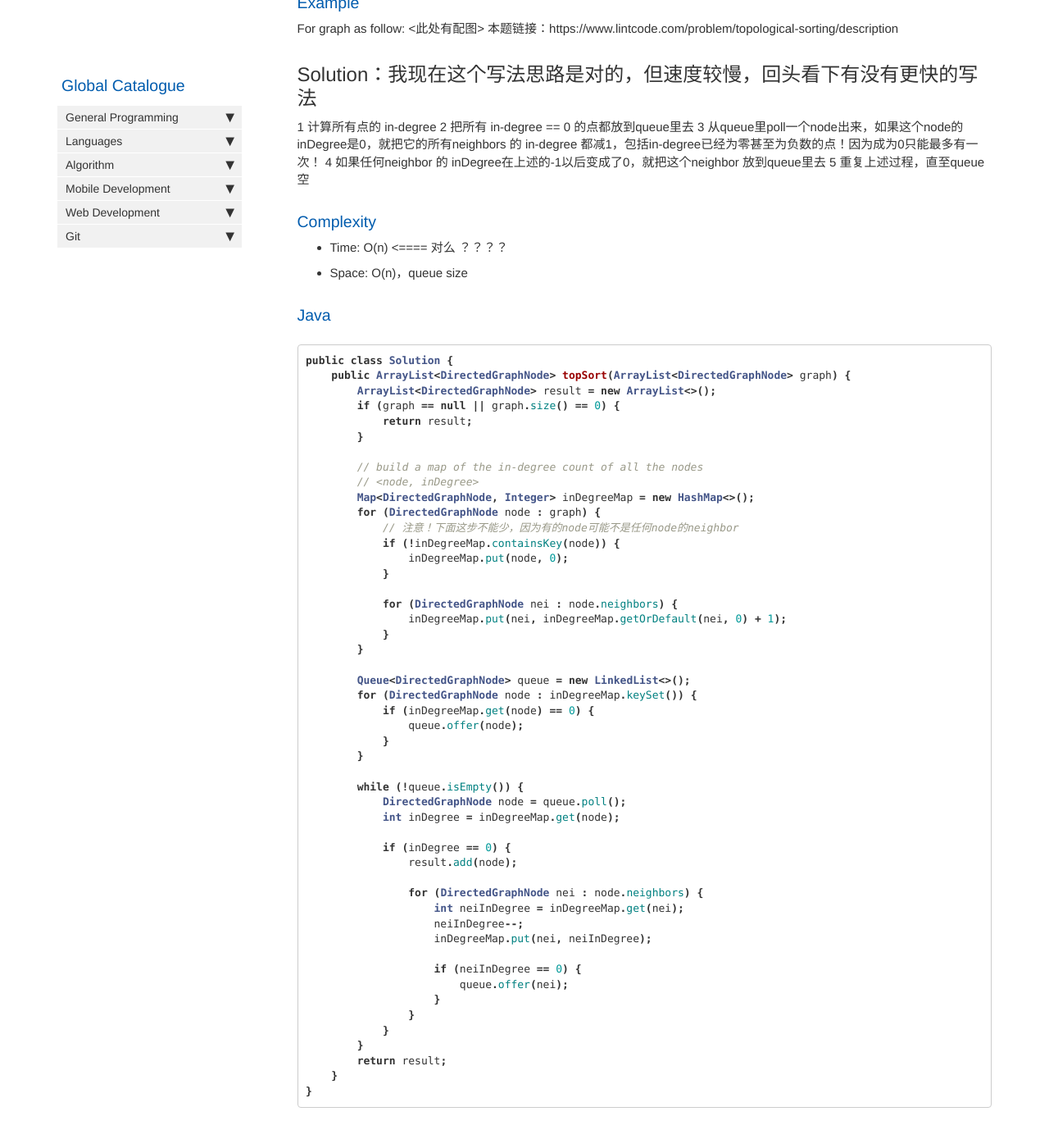
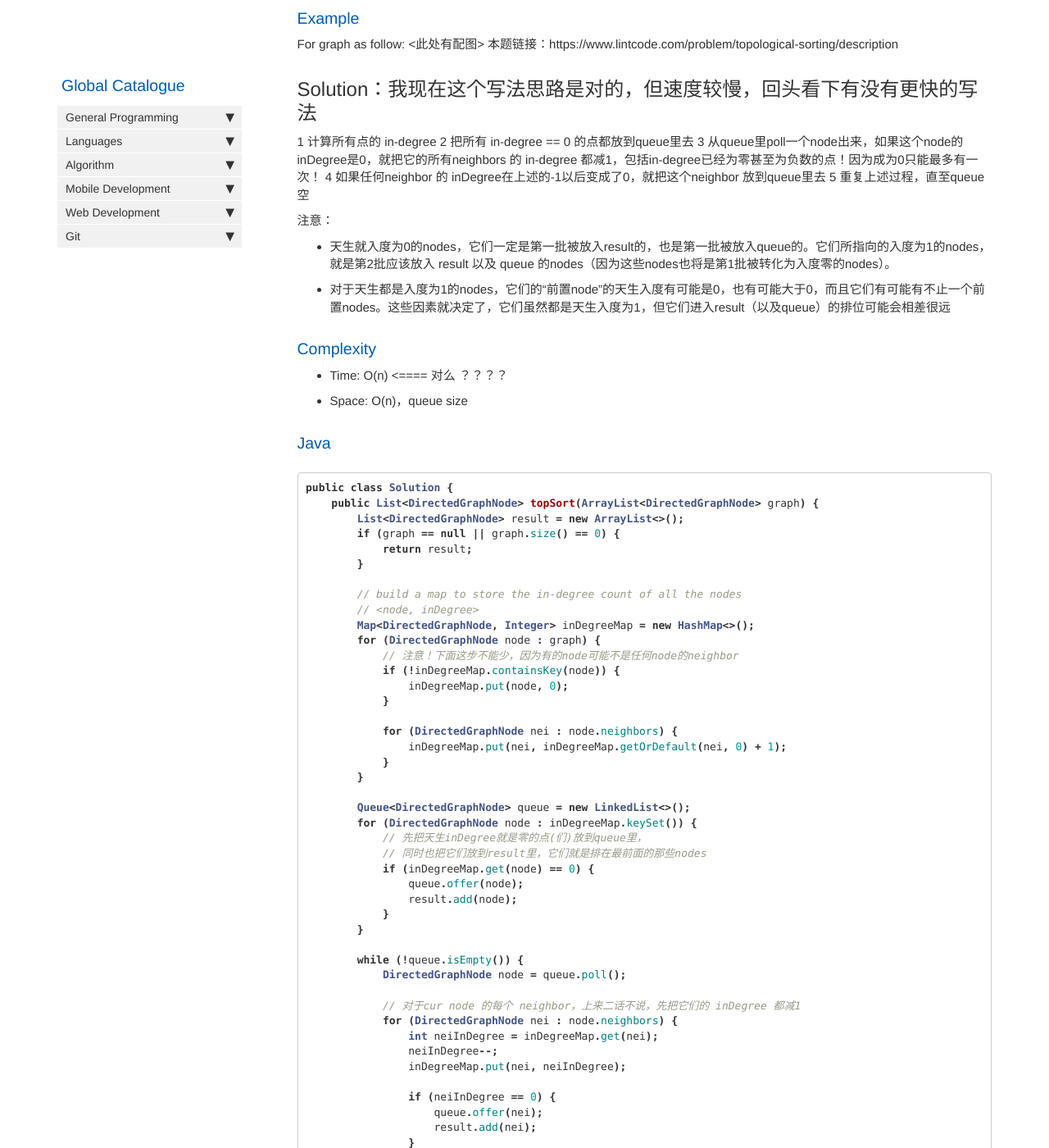
Before and after one commit to HungryOrc/hungryorc.github.io, a Jekyll site: the page built from pages/algorithm/algorithm_topological_sorting.md, in a window 1280 px wide and 1400 px high, scrolled down 720 px. Shown: the whole window at 82% size. Built offline with Jekyll 4.4.1, drawn with Linux system fonts in a browser that asks for light colours; nearby versions of some CDN libraries; comment, search, counter and statistics services are not loaded.

Commit message:
Update algorithm_topological_sorting.md

````diff
--- a/pages/algorithm/algorithm_topological_sorting.md
+++ b/pages/algorithm/algorithm_topological_sorting.md
@@ -18,8 +18,9 @@
 // Definition for Directed graph:
 class DirectedGraphNode {
     int label;
-    ArrayList<DirectedGraphNode> neighbors;
-    DirectedGraphNode(int x) {
+    List<DirectedGraphNode> neighbors;
+
+    public DirectedGraphNode(int x) {
         label = x;
         neighbors = new ArrayList<DirectedGraphNode>();
     }
@@ -42,6 +43,10 @@
 4 如果任何neighbor 的 inDegree在上述的-1以后变成了0，就把这个neighbor 放到queue里去
 5 重复上述过程，直至queue空
 
+注意：
+* 天生就入度为0的nodes，它们一定是第一批被放入result的，也是第一批被放入queue的。它们所指向的入度为1的nodes，
+就是第2批应该放入 result 以及 queue 的nodes（因为这些nodes也将是第1批被转化为入度零的nodes）。
+* 对于天生都是入度为1的nodes，它们的“前置node”的天生入度有可能是0，也有可能大于0，而且它们有可能有不止一个前置nodes。这些因素就决定了，它们虽然都是天生入度为1，但它们进入result（以及queue）的排位可能会相差很远
 
 ### Complexity
 * Time: O(n) <==== 对么 ？？？？
@@ -50,13 +55,13 @@
 ### Java
 ```java
 public class Solution {
-    public ArrayList<DirectedGraphNode> topSort(ArrayList<DirectedGraphNode> graph) {
-        ArrayList<DirectedGraphNode> result = new ArrayList<>();
+    public List<DirectedGraphNode> topSort(ArrayList<DirectedGraphNode> graph) {
+        List<DirectedGraphNode> result = new ArrayList<>();
         if (graph == null || graph.size() == 0) {
             return result;
         }
 
-        // build a map of the in-degree count of all the nodes
+        // build a map to store the in-degree count of all the nodes
         // <node, inDegree>
         Map<DirectedGraphNode, Integer> inDegreeMap = new HashMap<>();
         for (DirectedGraphNode node : graph) {
@@ -72,26 +77,26 @@
 
         Queue<DirectedGraphNode> queue = new LinkedList<>();
         for (DirectedGraphNode node : inDegreeMap.keySet()) {
+            // 先把天生inDegree就是零的点(们)放到queue里，
+            // 同时也把它们放到result里，它们就是排在最前面的那些nodes
             if (inDegreeMap.get(node) == 0) {
                 queue.offer(node);
+                result.add(node);
             }
         }
 
         while (!queue.isEmpty()) {
             DirectedGraphNode node = queue.poll();
-            int inDegree = inDegreeMap.get(node);
 
-            if (inDegree == 0) {
-                result.add(node);
+            // 对于cur node 的每个 neighbor，上来二话不说，先把它们的 inDegree 都减1
+            for (DirectedGraphNode nei : node.neighbors) {
+                int neiInDegree = inDegreeMap.get(nei);
+                neiInDegree--;
+                inDegreeMap.put(nei, neiInDegree);
 
-                for (DirectedGraphNode nei : node.neighbors) {
-                    int neiInDegree = inDegreeMap.get(nei);
-                    neiInDegree--;
-                    inDegreeMap.put(nei, neiInDegree);
-
-                    if (neiInDegree == 0) {
-                        queue.offer(nei);
-                    }
+                if (neiInDegree == 0) {
+                    queue.offer(nei);
+                    result.add(nei);
                 }
             }
         }
````
